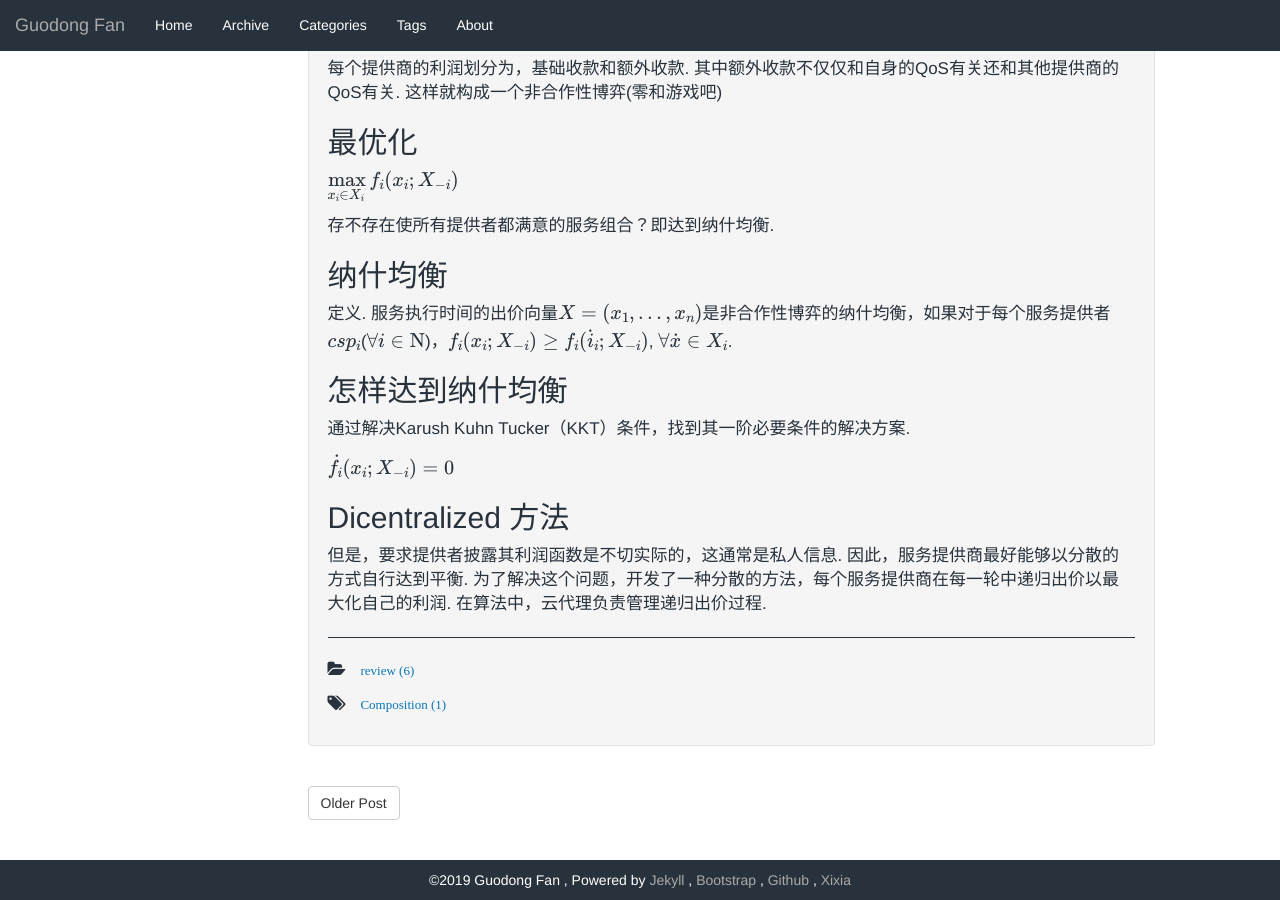
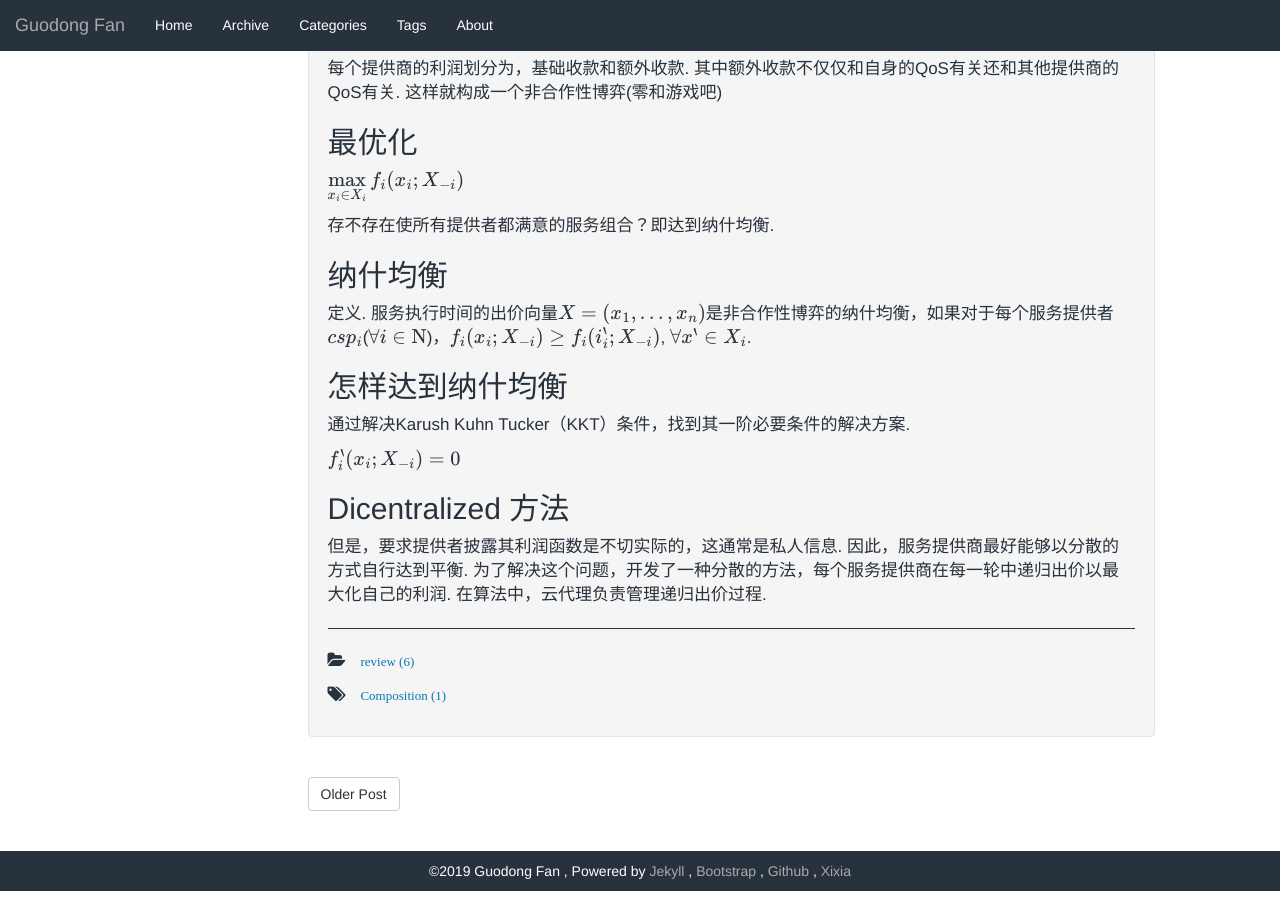
Before and after one commit to GuodongFan/GuodongFan.github.io, a Jekyll site: the page built from _posts/2019-07-31-Nash-Equilibrium-Composition.md, in a window 1280 px wide and 900 px high, scrolled down 1042 px. Built offline with Jekyll 4.4.1, drawn with Linux system fonts in a browser that asks for light colours; our own code applies the rules of GitHub Pages for plain Markdown files; formulas are drawn with MathJax 3.

Commit message:
Update 2019-07-31-Nash-Equilibrium-Composition.md

```diff
--- a/_posts/2019-07-31-Nash-Equilibrium-Composition.md
+++ b/_posts/2019-07-31-Nash-Equilibrium-Composition.md
@@ -50,13 +50,13 @@ $\max \limits_{x_i \in X_i} f_i(x_i;X_{-i})$
 
 ## 纳什均衡
 
-定义. 服务执行时间的出价向量$X=(x_1,...,x_n)$是非合作性博弈的纳什均衡，如果对于每个服务提供者$csp_i$($\forall i \in \mathrm{N}$)，$f_i(x_i;X_{-i})\ge f_i(\dot  i_i;X_{-i})$, $\forall \dot x \in X_i$.
+定义. 服务执行时间的出价向量$X=(x_1,...,x_n)$是非合作性博弈的纳什均衡，如果对于每个服务提供者$csp_i$($\forall i \in \mathrm{N}$)，$f_i(x_i;X_{-i})\ge f_i(i_i^{'};X_{-i})$, $\forall x^{'} \in X_i$.
 
 ## 怎样达到纳什均衡
 
 通过解决Karush Kuhn Tucker（KKT）条件，找到其一阶必要条件的解决方案.
 
-$\dot f_i(x_i;X_{-i})=0$
+$f_i^{'}(x_i;X_{-i})=0$
 
 ## Dicentralized 方法
 
```
